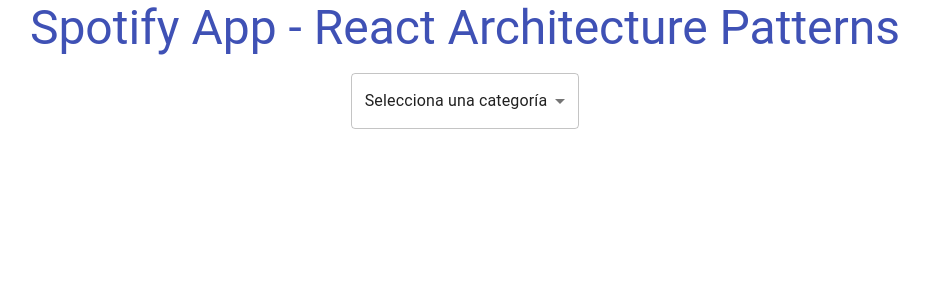
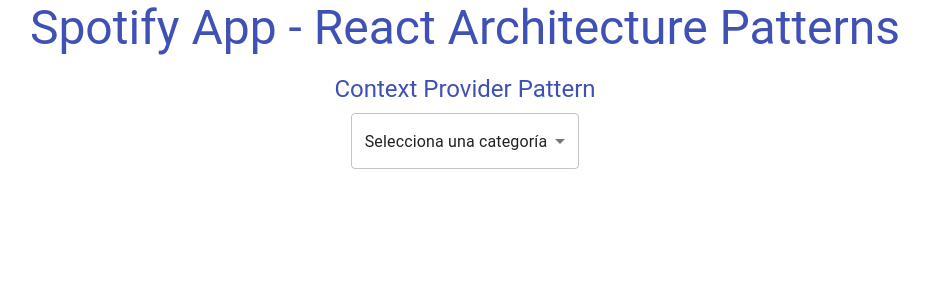
Before and after one commit to mikelpmc/react-architecture-patterns, a React (Create React App) app: page / in a window 1280 px wide. Shown: the top 300 px of the page, without its empty margins (175-1104 px from the left). Built offline with nearby package versions, Linux system fonts and the light colour scheme.

Commit message:
update home

```diff
--- a/src/components/home/home.js
+++ b/src/components/home/home.js
@@ -16,6 +16,9 @@
       >
         Spotify App - React Architecture Patterns
       </Typography>
+      <Typography gutterBottom variant="h5" align="center" color="primary">
+        Context Provider Pattern
+      </Typography>
       <SelectCategories />
       <Playlists />
     </main>
```
